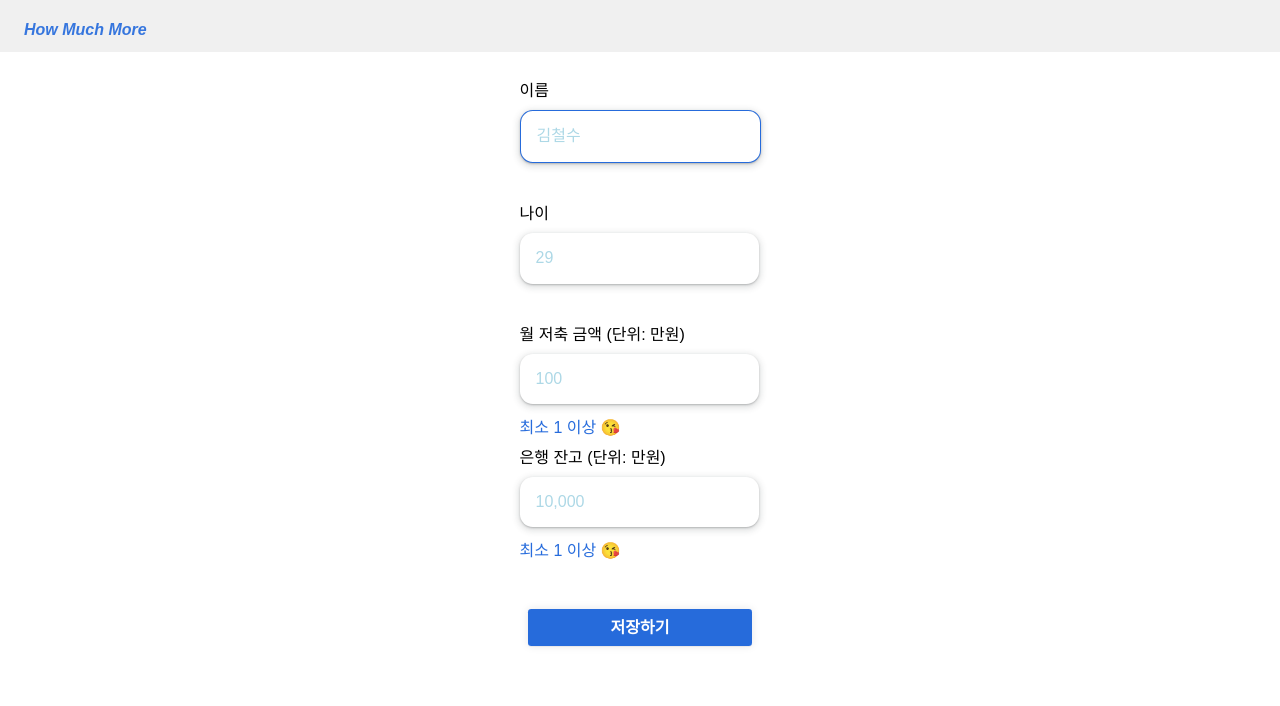
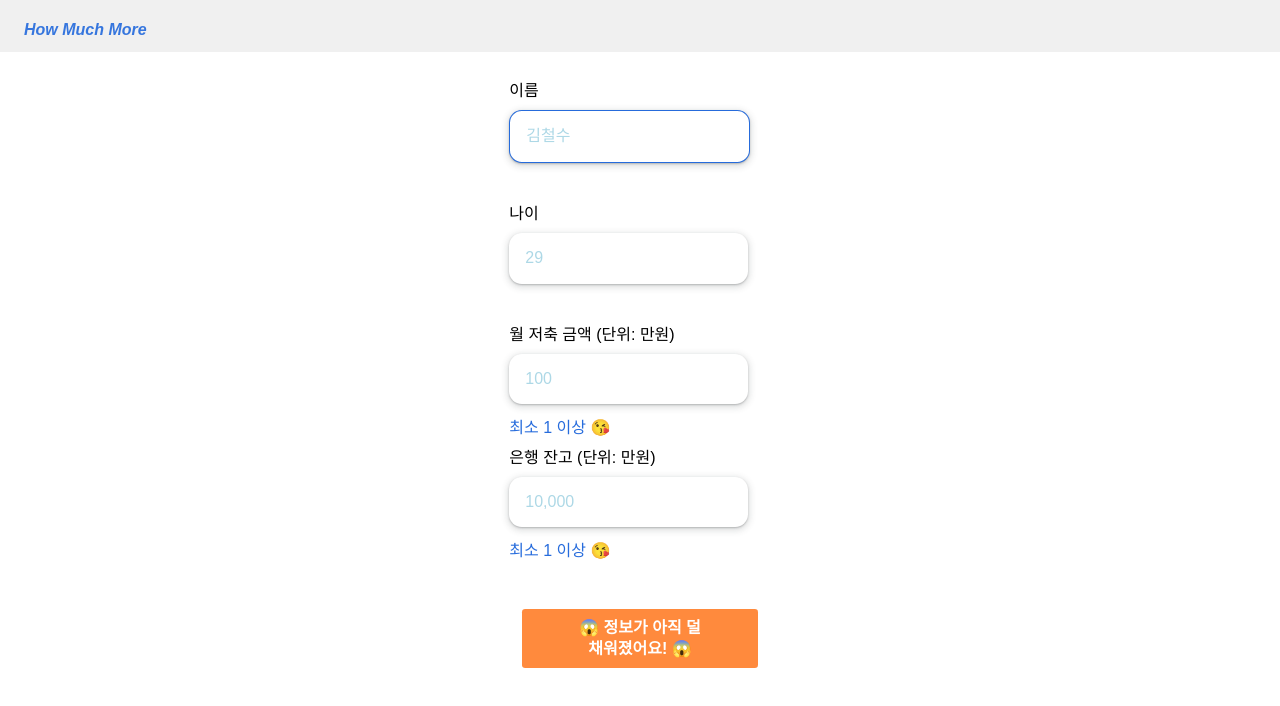
Before and after one commit to CodeSoom/HowMuchMore, a React app: page /result in a window 1280 px wide. Both pictures are taken after a click on the button "확인 하러가기". Shown: the top 706 px of the page. Built offline with nearby package versions, Linux system fonts and the light colour scheme; a web font is replaced by a local one.

Commit message:
✨ feat: Hide Submit Button When Information is not complete
Prevent users not to proceed to the next page
with their incomplete profile information.

```diff
--- a/src/designSystem.js
+++ b/src/designSystem.js
@@ -6,6 +6,7 @@ export const colors = {
   superlightGray: '#EFEFEF',
   lightGray: 'rgb(150, 159, 170)',
   bluishGray: '#333d4b',
+  orange: '#FF8A3D',
 };
 export const fontWeights = {
   thin: 100,
--- a/src/pages/NewProfile/NewProfile.jsx
+++ b/src/pages/NewProfile/NewProfile.jsx
@@ -2,9 +2,13 @@ import React from 'react';
 
 import styled from '@emotion/styled';
 
-import { translateNumericToKor } from '../../utils/utils';
+import { translateNumericToKor, isExist } from '../../utils/utils';
 
-import { colors } from '../../designSystem';
+import {
+  colors,
+  fontWeights,
+  borderRadius,
+} from '../../designSystem';
 
 import { TextField } from '../../commons/Fields';
 import { Button } from '../../commons/styles';
@@ -30,6 +34,20 @@ const Label = styled.label({
   marginTop: '-1.2rem',
 
   color: colors.themeColor,
+});
+
+const NotComplete = styled.div({
+  width: '90%',
+  margin: '3rem auto 0',
+  padding: '.5rem 1rem',
+  textAlign: 'center',
+
+  color: colors.white,
+  fontWeight: fontWeights.bold,
+
+  backgroundColor: colors.orange,
+
+  borderRadius: borderRadius.box,
 });
 
 export default function NewProfile({ onChange, onSubmit, profile }) {
@@ -96,9 +114,21 @@ export default function NewProfile({ onChange, onSubmit, profile }) {
           </Label>
         )}
 
-        <Button type="submit">
-          저장하기
-        </Button>
+        {
+          isExist(profile) ? (
+            <>
+              <Button type="submit">
+                저장하기 👌
+              </Button>
+            </>
+          ) : (
+            <>
+              <NotComplete>
+                😱 정보가 아직 덜 채워졌어요! 😱
+              </NotComplete>
+            </>
+          )
+        }
       </Form>
     </Layout>
   );
--- a/src/pages/NewProfile/NewProfileContainer.jsx
+++ b/src/pages/NewProfile/NewProfileContainer.jsx
@@ -20,7 +20,7 @@ export default function NewProfileContainer({ onClick }) {
   const handleClick = useCallback((event) => {
     event.preventDefault();
 
-    if (profile.isNew || isExist(profile)) {
+    if (isExist(profile)) {
       dispatch(setUserFields(profile));
     }
 
--- a/src/utils/utils.js
+++ b/src/utils/utils.js
@@ -7,12 +7,9 @@ export function get(key) {
 export function isExist(object) {
   const keys = Object.keys(object);
 
-  const nonExistingKey = keys.find((key) => {
-    if (typeof object[key] === 'boolean') {
-      return object[key];
-    }
-    return !object[key];
-  });
+  keys.shift();
+
+  const nonExistingKey = [...keys].find((key) => !object[key]);
 
   return (!nonExistingKey);
 }
```
Also changed, not shown: 2 other files (tests, documents, lock files or other folders).
